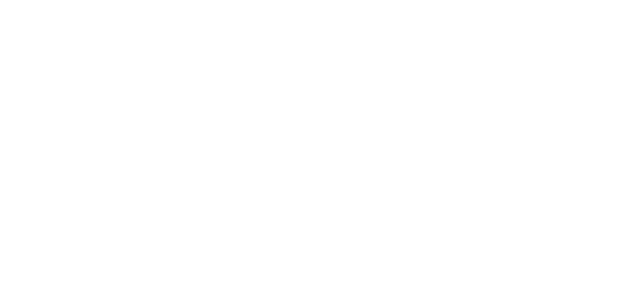
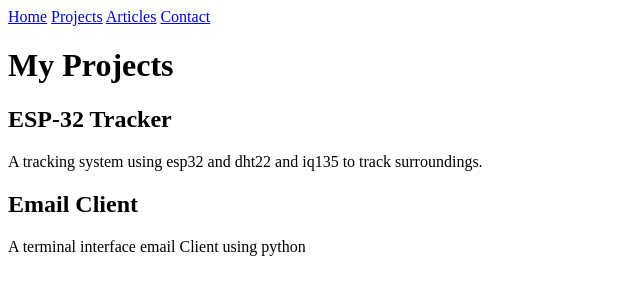
Before and after one commit to Saicharan011206/basic_html, a plain HTML site: page projects.html in a window 1280 px wide. Shown: the whole page, without its empty margins (0-640 px from the left). Drawn offline with Linux system fonts and the light colour scheme.

Commit message:
added projects

```diff
--- a/projects.html
+++ b/projects.html
@@ -0,0 +1,28 @@
+<!DOCTYPE html>
+<html lang="en">
+<head>
+    <meta charset="UTF-8">
+    <meta name="viewport" content="width=device-width, initial-scale=1.0">
+    <title>Front-End Developer</title>
+    <meta name="description" content="Portfolio of a Front-End Developer showcasing projects,articles and contacts.">
+</head>
+<body>
+    <header>
+        <nav>
+            <a href="index.html">Home</a>
+            <a href="projects.html">Projects</a>
+            <a href="articles.html">Articles</a>
+            <a href="contact.html">Contact</a>
+        </nav>
+    </header>
+    <main>
+        <h1>My Projects</h1>
+        <section aria-labelledby="project1-heading">
+            <h2 id="project1-heading">ESP-32 Tracker</h2>
+            <p>A tracking system using esp32 and dht22 and iq135 to track surroundings.</p>
+        </section>
+        <section aria-labelledby="project2-heading">
+            <h2 id="project2-heading">Email Client</h2>
+            <p>A terminal interface email Client using python</p>
+        </section>
+    </main>
```
Also changed, not shown: index.html (+1 -1 lines).
